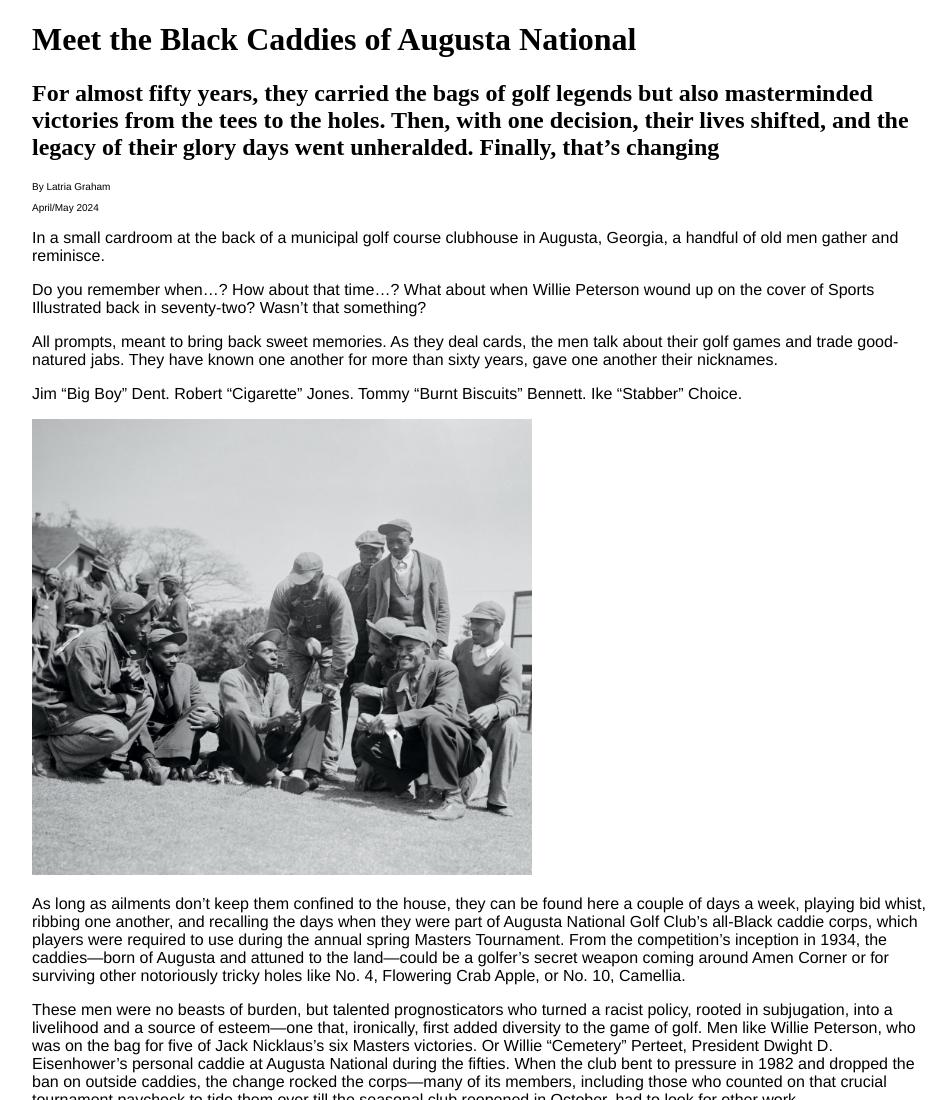
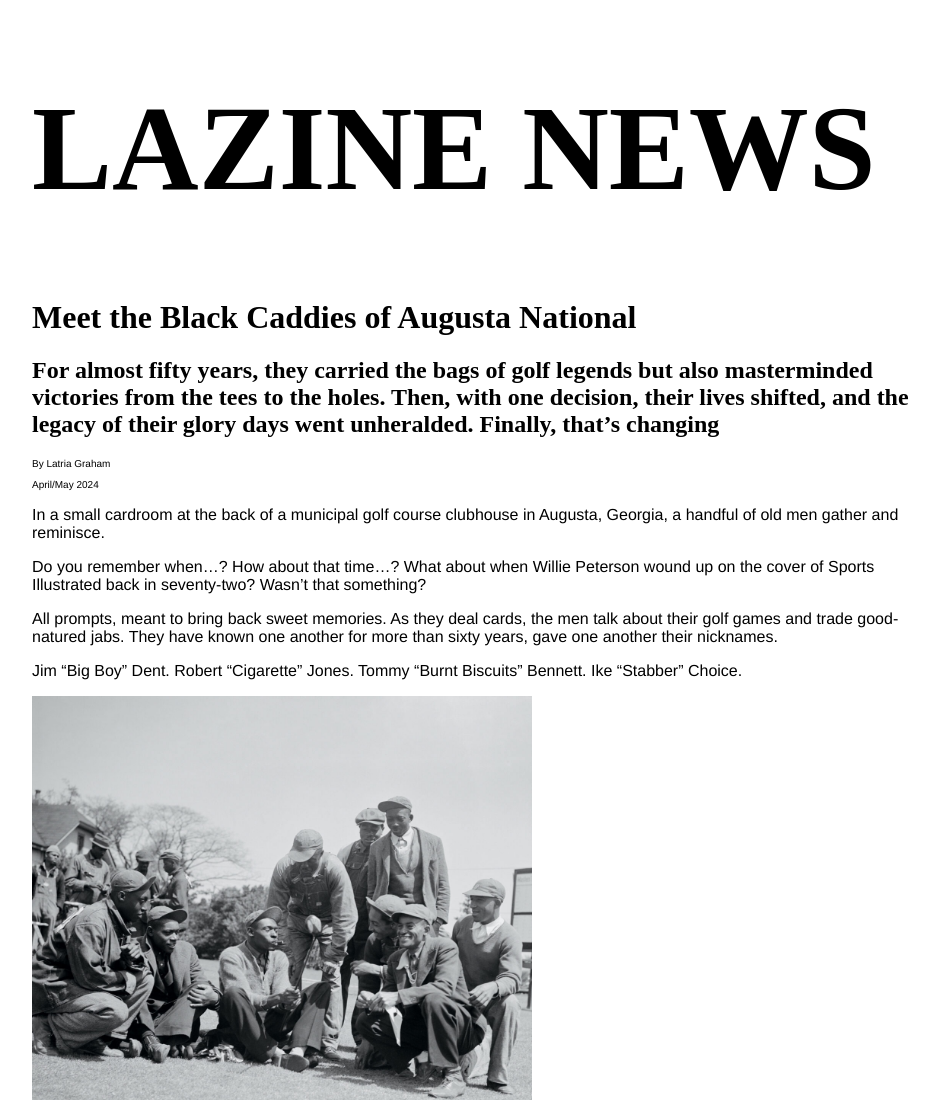
Before and after one commit to julissamr/jmendoza-jour352, a plain HTML site: page midtermpt2/index.html in a window 1280 px wide. Shown: the top 1100 px of the page, without its empty margins (158-1097 px from the left). Drawn offline with Linux system fonts and the light colour scheme; files whose address does not match are found by name.

Commit message:
masthead

```diff
--- a/midtermpt2/index.html
+++ b/midtermpt2/index.html
@@ -7,6 +7,10 @@
 
     <body>
         <div id="content">
+
+    <div id="masthead">
+    <h1> LAZINE NEWS</h1>
+    </div>
 
     <h1>Meet the Black Caddies of Augusta National</h1>
 
--- a/midtermpt2/stylesheet.css
+++ b/midtermpt2/stylesheet.css
@@ -25,3 +25,10 @@ blockquote {
 #byline {
     font-size: 10px;
 }
+
+#masthead {
+    font-size: 60px;
+    margin: 0 auto;
+    width: 950px;
+    font-family: Sunshiney, "Century Gothic," sans-serif;
+}
```
